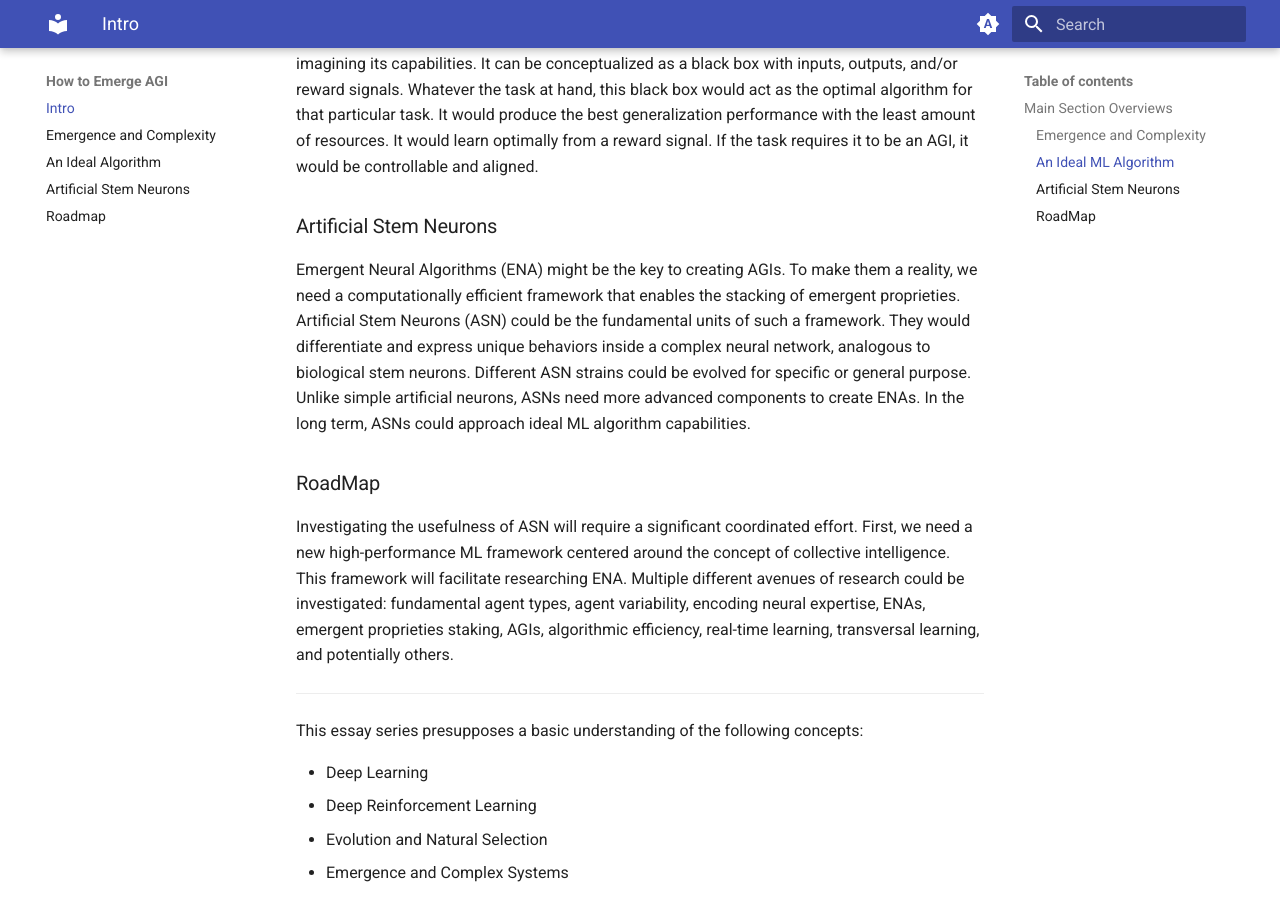
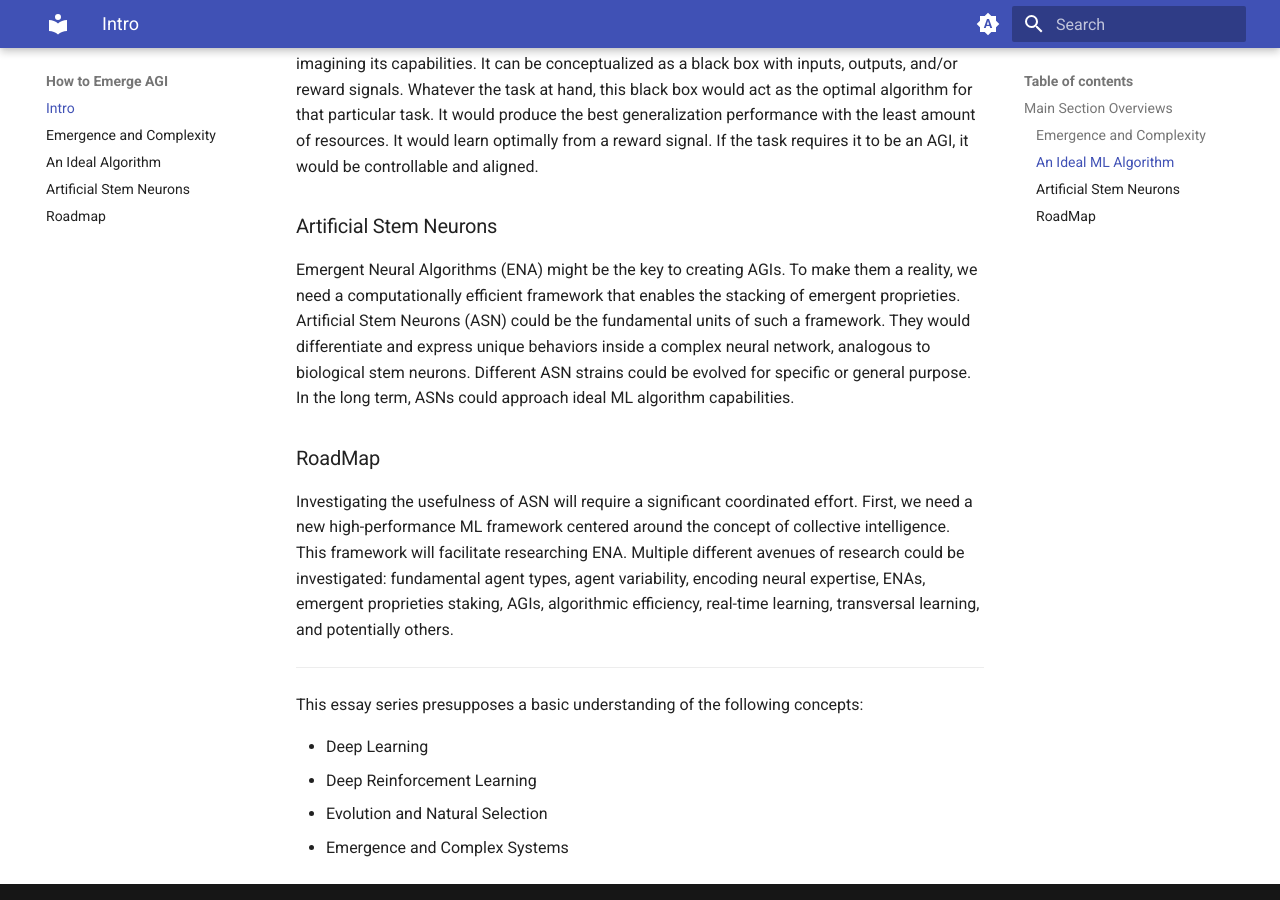
Before and after one commit to francis-bilodeau/ThoughtsNexus, an MkDocs documentation site: the page built from docs/HowtoEmergeAGI/Intro.md, in a window 1280 px wide and 900 px high, scrolled down 1044 px. Built offline with MkDocs 1.6.1 and Material for MkDocs 9.7.7, drawn with Linux system fonts in a browser that asks for light colours.

Commit message:
intro update

```diff
--- a/docs/HowtoEmergeAGI/Intro.md
+++ b/docs/HowtoEmergeAGI/Intro.md
@@ -24,7 +24,7 @@
 
 ### Artificial Stem Neurons
 
-Emergent Neural Algorithms (ENA) might be the key to creating AGIs. To make them a reality, we need a computationally efficient framework that enables the stacking of emergent proprieties. Artificial Stem Neurons (ASN) could be the fundamental units of such a framework. They would differentiate and express unique behaviors inside a complex neural network, analogous to biological stem neurons. Different ASN strains could be evolved for specific or general purpose. Unlike simple artificial neurons, ASNs need more advanced components to create ENAs. In the long term, ASNs could approach ideal ML algorithm capabilities.
+Emergent Neural Algorithms (ENA) might be the key to creating AGIs. To make them a reality, we need a computationally efficient framework that enables the stacking of emergent proprieties. Artificial Stem Neurons (ASN) could be the fundamental units of such a framework. They would differentiate and express unique behaviors inside a complex neural network, analogous to biological stem neurons. Different ASN strains could be evolved for specific or general purpose. In the long term, ASNs could approach ideal ML algorithm capabilities.
 
 
 ### RoadMap
```
